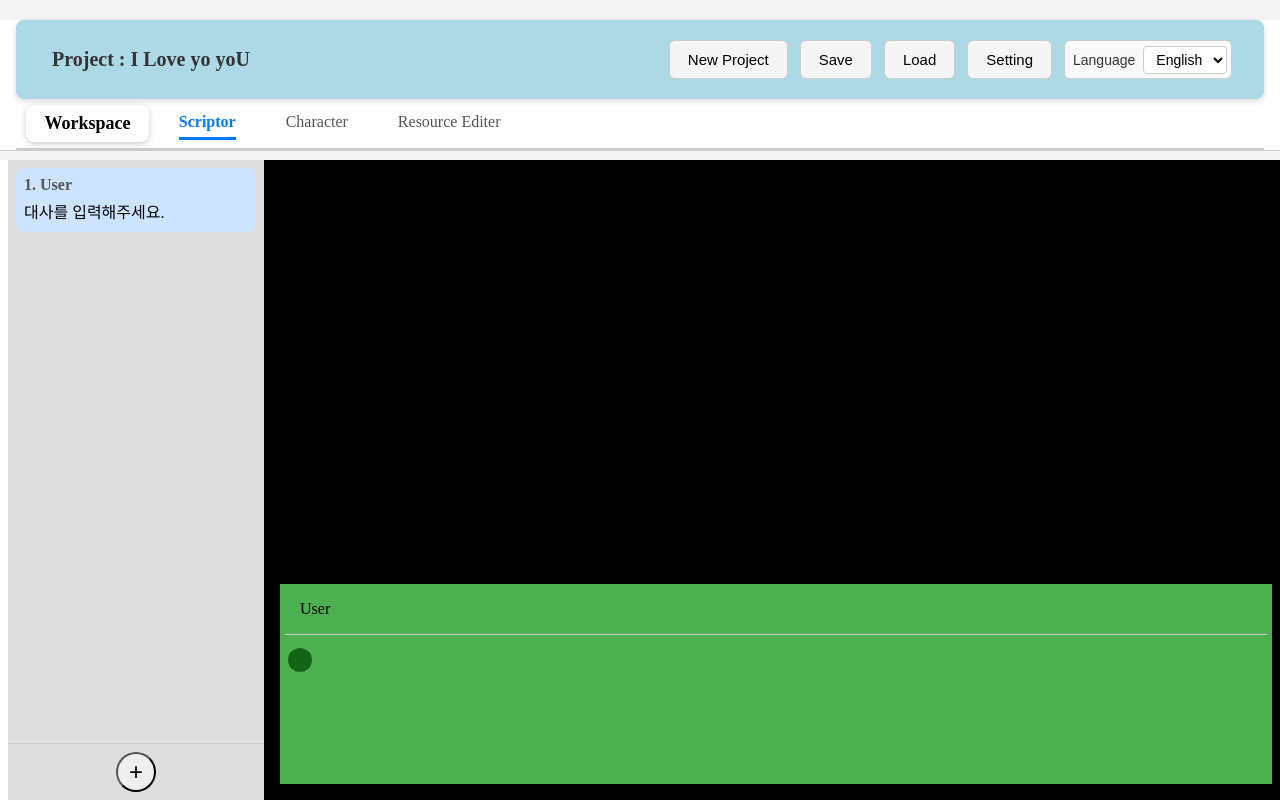
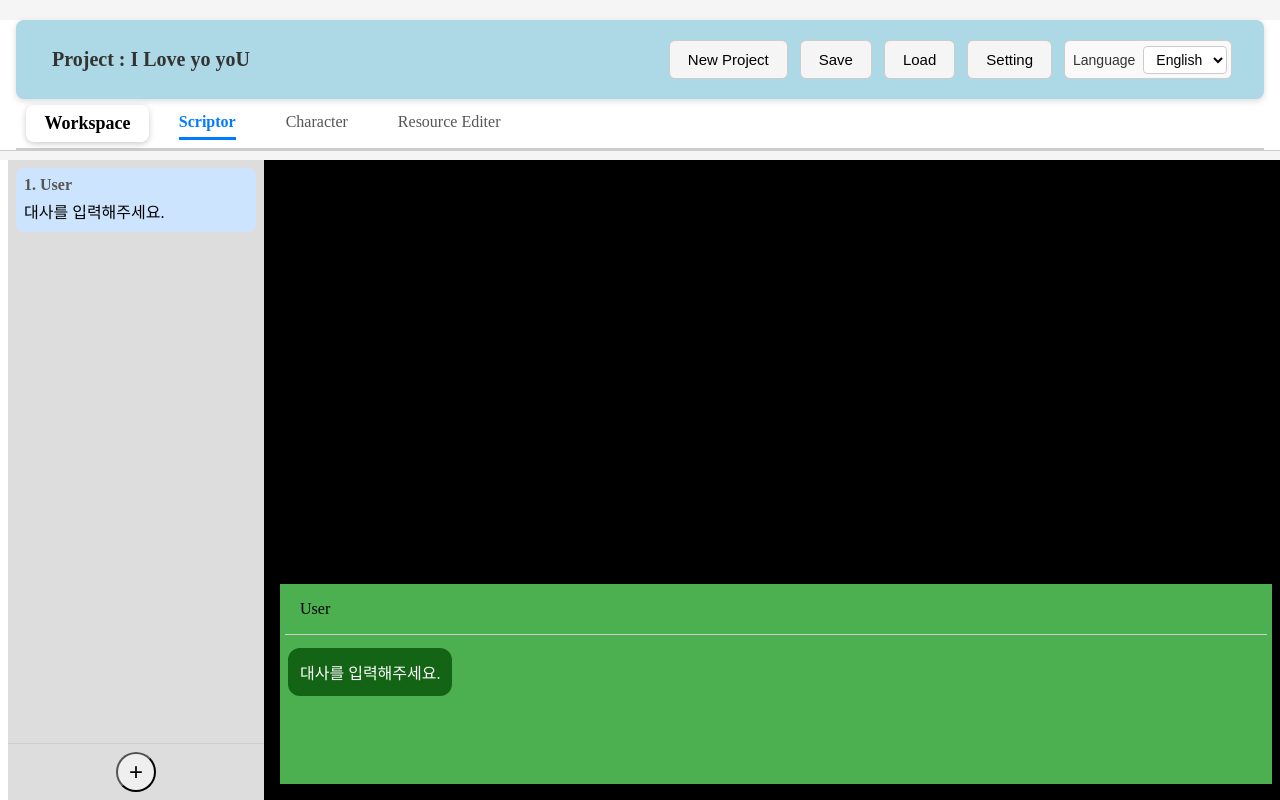
Before and after one commit to andoricano/JsonGenerator, a React (Vite) app: page / in a window 1280 px wide. Built offline with nearby package versions, Linux system fonts and the light colour scheme.

Commit message:
[feat] TextBox에 데이터가 없으면 대사를 입력해주라는 입력 문구 출력.

```diff
--- a/src/components/main/tab/scriptor/TextBox/TextBoxScript.tsx
+++ b/src/components/main/tab/scriptor/TextBox/TextBoxScript.tsx
@@ -15,10 +15,19 @@ export default function TextBoxScript(
         >
             {(
                 <div
-                    style={{ padding: '12px', borderRadius: '12px', maxWidth: '80%', cursor: 'pointer', backgroundColor: '#136415ff' }}
+                    style={{
+                        padding: '12px', borderRadius: '12px',
+                        minWidth: '10%', maxWidth: '90%', cursor: 'pointer', backgroundColor: '#136415ff'
+                    }}
                     onClick={onEditStart}
                 >
-                    <span style={{ color: '#fff' }}>{scriptString.script}</span>
+                    <span style={{ color: '#fff' }}>
+                        {
+                            scriptString.script != "" ?
+                            scriptString.script :
+                            "대사를 입력해주세요."
+                        }
+                    </span>
                 </div>
             )}
         </div>
```
